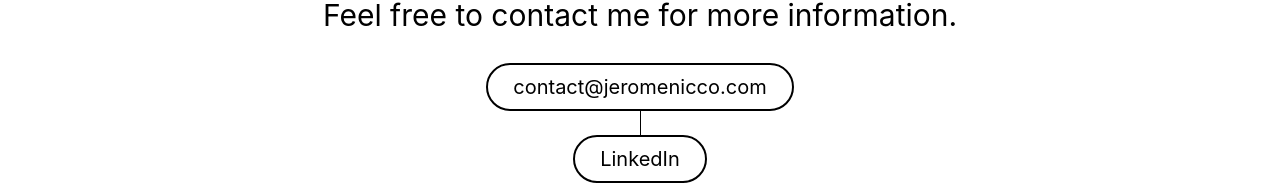
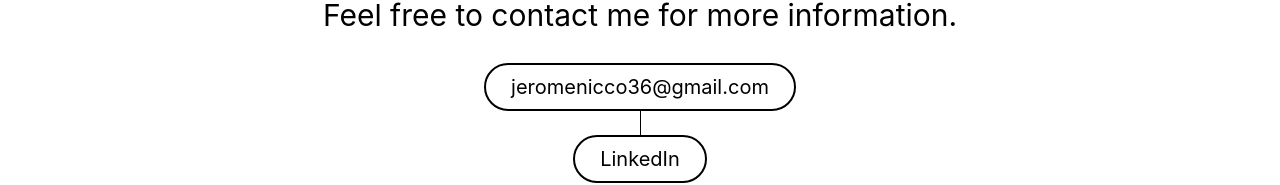
Before and after one commit to jeromenicco/my-portfolio, a React (Create React App) app: page / in a window 1280 px wide. Shown: the part 2090-2275 px from the top of the page. Built offline with nearby package versions, Linux system fonts and the light colour scheme.

Commit message:
work cards css

```diff
--- a/src/components/ContactButtons.js
+++ b/src/components/ContactButtons.js
@@ -5,8 +5,8 @@
 function ContactButtons() {
     return (
         <div className='button-container'>
-            <div className='button' href='mailto:contact@jeromenicco.com'>
-                <a href='mailto:contact@jeromenicco.com'>contact@jeromenicco.com</a>
+            <div className='button'>
+                <a href='mailto:jeromenicco36@gmail.com'>jeromenicco36@gmail.com</a>
             </div>
             <div className='stroke' />
             <div className='button'>
```
